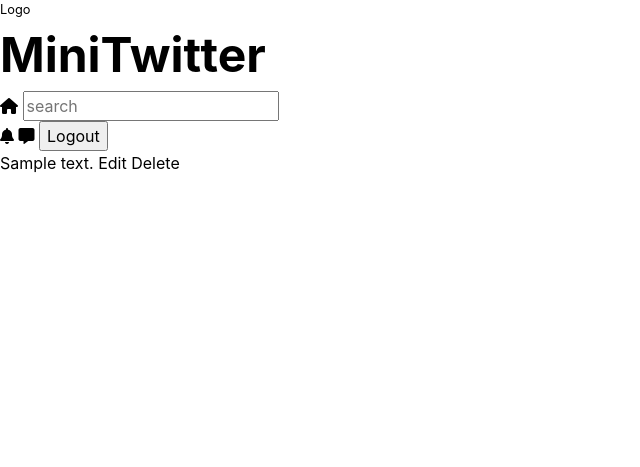
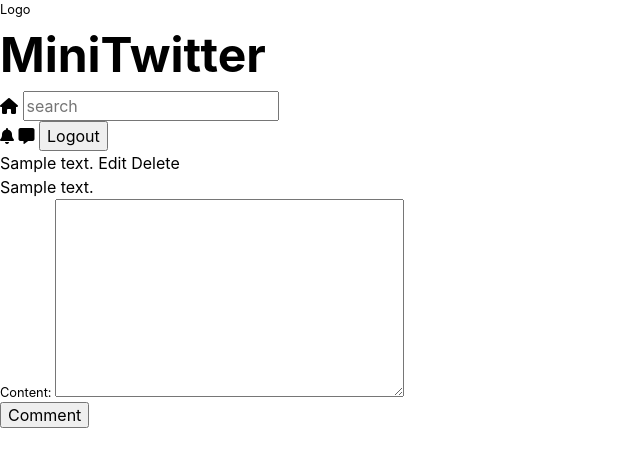
Before and after one commit to alphaClass6143/CI_PP4_mini-twitter, a Django app: page /post/1 in a window 1280 px wide. Shown: the top 467 px of the page, without its empty margins (0-640 px from the left). Run offline with Django 4.2, Linux system fonts and the light colour scheme; a user stored in the database is signed in; tables that the repository leaves empty hold one stand-in row (values such as "Sample post").

Commit message:
Added the ability to add a comment to a post

```diff
--- a/home/forms.py
+++ b/home/forms.py
@@ -11,3 +11,6 @@ class LogInForm(forms.Form):
 
 class PostForm(forms.Form):
     content = forms.CharField(widget=forms.Textarea)
+
+class CommentForm(forms.Form):
+    content = forms.CharField(widget=forms.Textarea)
--- a/home/views.py
+++ b/home/views.py
@@ -2,10 +2,10 @@ from datetime import datetime
 from django.shortcuts import render, redirect, get_object_or_404
 from django.contrib.auth import logout, login, authenticate
 from django.http import HttpResponseRedirect, HttpResponse
-from .forms import LogInForm, PostForm, RegisterForm
+from .forms import LogInForm, PostForm, RegisterForm, CommentForm
 import json
 
-from .models import Post, User
+from .models import Post, User, PostComment
 
 # Create your views here.
 # def signup(request):
@@ -52,8 +52,33 @@ def new_post(request):
     return redirect('home')
 
 def view_post(request, post_id):
+    '''
+    Allows to view the post
+    '''
+    # Query for the post
     post = get_object_or_404(Post, pk=post_id)
-    return render(request, 'post.html', {'post': post})
+
+    # Add a new comment
+    if request.method == 'POST':
+        if request.user.is_authenticated:
+            form = CommentForm(request.POST)
+            if form.is_valid():
+                PostComment.objects.create(
+                    user = request.user,
+                    post = post,
+                    content=form.cleaned_data['content'],
+                    created_at= datetime.now()
+                )
+                return redirect('view_post', post_id=post.id)
+        else:
+            return render(request, '401.html', status=401)
+    else:
+        form = CommentForm()
+
+    # Get list of comments
+    comment_list = PostComment.objects.filter(post=post)
+
+    return render(request, 'post.html', {'post': post, 'comment_list': comment_list, 'form': form})
 
 def edit_post(request, post_id):
     '''
--- a/templates/base.html
+++ b/templates/base.html
@@ -10,7 +10,8 @@
     <meta name="keywords" content="twitter, posting, thoughts, commenting">
     <meta name="author" content="Robin Bosch">
 
-    <link rel="stylesheet" href="assets/css/styles.css">
+    {% load static %}
+    <link rel="stylesheet" href="{% static '/css/styles.css'%}">
     <link rel="stylesheet" href="https://cdnjs.cloudflare.com/ajax/libs/font-awesome/6.2.0/css/all.min.css">
     <link rel="stylesheet" href="https://cdnjs.cloudflare.com/ajax/libs/font-awesome/6.2.0/css/brands.min.css">
 </head>
--- a/templates/post.html
+++ b/templates/post.html
@@ -10,5 +10,21 @@
         <a href="">Delete</a>
     {% endif %}
 </div>
+{% for comment in comment_list %}
+    <div class="comment">
+
+        {{ comment.content }}
+    </div>
+{% endfor %}
+
+{% if request.user.is_authenticated %}
+<form method="post">
+    {% csrf_token %}
+    {{ form.as_p }}
+    <input type="submit" value="Comment">
+</form>
+{% else %}
+<div>Login to comment</div>
+{% endif %}
 
 {%endblock%}
```
